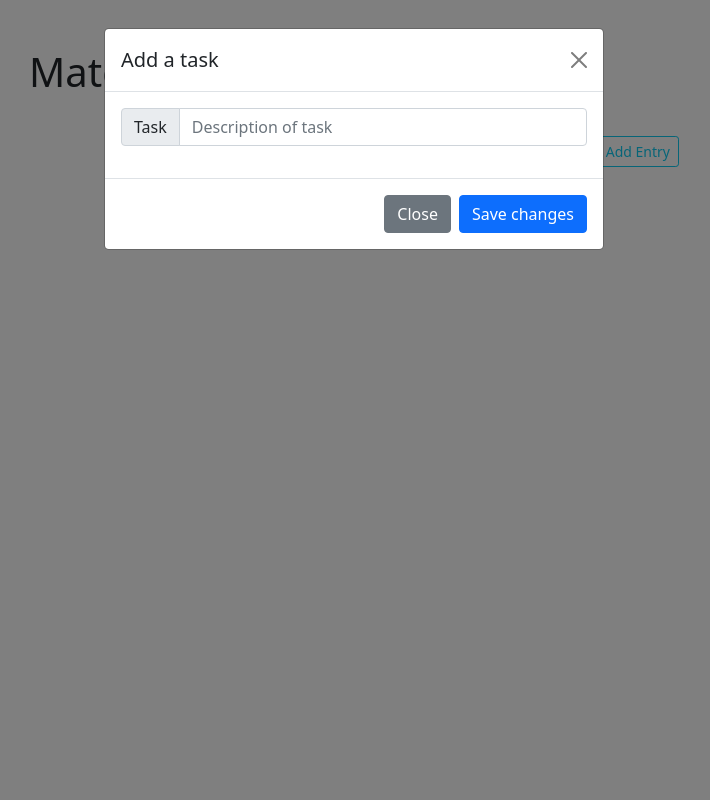
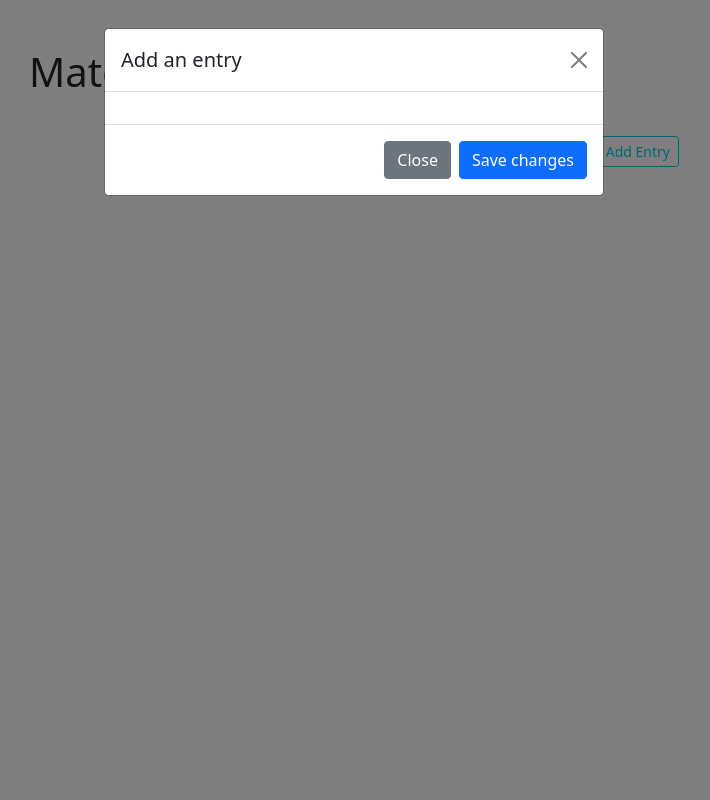
Before and after one commit to matthewjchou/411Project, a Flask app: page /matches in a window 1280 px wide, after a click on "Add Entry". Shown: the whole page, without its empty margins (286-996 px from the left). Run offline with Flask 2, Linux system fonts and the light colour scheme.

Commit message:
reads from modal

```diff
--- a/app/routes.py
+++ b/app/routes.py
@@ -18,7 +18,7 @@
 @app.route('/match_history')
 def match_history():
     keys, items = db_helper.fetch_match_history()
-    return render_template('table.html', table_name='Match History', keys=keys, items=items)
+    return render_template('table.html', table_name='Match-History', keys=keys, items=items)
 
 @app.route('/champion_mastery')
 def champion_mastery():
@@ -37,7 +37,7 @@
     """ recieved post requests for entry delete """
     utils.debug_log(str(keys))
     split = keys.split('|')
-    table = utils.normal_to_camel(split[0])
+    table = utils.hyphen_to_camel(split[0])
     try:
         db_helper.remove_row_by_pk(table, split[1])
         result = {'success': True, 'response': 'Removed row'}
@@ -46,11 +46,12 @@
 
     return jsonify(result)
 
-@app.route("/edit/<int:task_id>", methods=['POST'])
-def update(task_id):
+@app.route("/edit/<string:keys>", methods=['POST'])
+def update(keys):
     """ recieved post requests for entry updates """
-
+    utils.debug_log('here')
     data = request.get_json()
+    utils.debug_log(str(data))
 
     try:
         if "status" in data:
--- a/app/static/script/modal.js
+++ b/app/static/script/modal.js
@@ -1,38 +1,82 @@
 $(document).ready(function () {
     // example: https://getbootstrap.com/docs/4.2/components/modal/
     // show modal
+    var keys
+    var pk
+    var type
+    var tableName
     $('#task-modal').on('show.bs.modal', function (event) {
         const button = $(event.relatedTarget) // Button that triggered the modal
-        const taskID = button.data('source') // Extract info from data-* attributes
-        const content = button.data('content') // Extract info from data-* attributes
+        tableName = button.data('source') // Extract info from data-* attributes
+        pk = button.data('pk') // Extract info from data-* attributes
+        type = button.data('type')
+        const keysStringRaw = button.data('keys')
+
+        console.log(tableName)
+        console.log(pk)
+        console.log(keysStringRaw)
+
+        keys = keysStringRaw.slice(11,-2)
+        console.log(keys)
+        keys = keys.split(',')
+        // var keysString
+        for (i = 0; i < keys.length; i++) {
+            keys[i] = keys[i].slice(1,-1)
+            // keysString += keys[i]
+        }
+        console.log(keys)
 
         const modal = $(this)
-        if (taskID === 'New Task') {
-            modal.find('.modal-title').text(taskID)
-            $('#task-form-display').removeAttr('taskID')
+        if (type === 'New') {
+            console.log('New')
+            // for (key in keys) {
+            //     id = '#' + key
+            //     $(key).removeAttr('PK')
+            // }
         } else {
-            modal.find('.modal-title').text('Edit Task ' + taskID)
-            $('#task-form-display').attr('taskID', taskID)
+            console.log('Edit')
+            // for (key in keys) {
+            //     id = '#' + key
+            //     $(key).attr('PK', pk)
+            // }
         }
+        // if (taskID === 'New Task') {
+        //     modal.find('.modal-title').text(taskID)
+        //     $('#task-form-display').removeAttr('taskID')
+        // } else {
+        //     modal.find('.modal-title').text('Edit Task ' + taskID)
+        //     $('#task-form-display').attr('taskID', taskID)
+        // }
 
-        if (content) {
-            modal.find('.form-control').val(content);
-        } else {
-            modal.find('.form-control').val('');
-        }
-    })
+        // if (content) {
+        //     modal.find('.form-control').val(content);
+        // } else {
+        //     modal.find('.form-control').val('');
+        // }
+        // console.log($('#AccountId').val())
+        // console.log(document.querySelector('#AccountId').value)
+    });
 
 
     $('#submit-task').click(function () {
-        const tID = $('#task-form-display').attr('taskID');
-        console.log($('#task-modal').find('.form-control').val())
+
+        console.log(keys)
+        // console.log($('#AccountId').val())
+        var dict = {}
+        for (key of keys) {
+            v = $('#' + key).val()
+            if (v) {
+                dict.key = v
+            }
+        }
+        console.log(dict)
+        console.log(JSON.stringify(dict))
+
         $.ajax({
             type: 'POST',
-            url: tID ? '/edit/' + tID : '/create',
+            url: type === 'Edit' ? '/edit/' + pk : '/create',
             contentType: 'application/json;charset=UTF-8',
-            data: JSON.stringify({
-                'description': $('#task-modal').find('.form-control').val()
-            }),
+            data: JSON.stringify(dict),
             success: function (res) {
                 console.log(res.response)
                 location.reload();
@@ -61,7 +105,7 @@
     $('.state').click(function () {
         const state = $(this)
         const tID = state.data('source')
-        const new_state
+        var new_state
         if (state.text() === "In Progress") {
             new_state = "Complete"
         } else if (state.text() === "Complete") {
--- a/app/templates/table.html
+++ b/app/templates/table.html
@@ -25,7 +25,7 @@
 
             <!-- Button trigger modal -->
             <div style="text-align: right;">
-            <button type="button" class="btn btn-outline-info btn-sm" data-bs-toggle="modal" data-bs-target="#task-modal" data-source="New Task">Add Entry</button>
+            <button type="button" class="btn btn-outline-info btn-sm" data-bs-toggle="modal" data-bs-target="#task-modal" data-source={{table_name}} data-type="New" data-keys={{keys|string|replace(' ', '')}}>Add Entry</button>
             </div>
 
 
@@ -33,15 +33,19 @@
             <div class="modal-dialog">
                 <div class="modal-content">
                 <div class="modal-header">
-                    <h5 class="modal-title" id="Label">Add a task</h5>
+                    <h5 class="modal-title" id="Label">Add an entry</h5>
                     <button type="button" class="btn-close" data-bs-dismiss="modal" aria-label="Close"></button>
                 </div>
 
+
                 <div class="modal-body">
-                    <div class="input-group mb-3">
-                        <span class="input-group-text" id="task-form-display">Task</span>
-                        <input type="text" class="form-control" placeholder="Description of task" aria-label="task-name" aria-describedby="basic-addon1">
-                    </div>
+                    {% for k in keys %}
+                        <div class="input-group mb-3">
+                            <span class="input-group-text">{{k}}</span>
+                            <input id={{k}} type="text" class="form-control" placeholder="Text here" aria-label="task-name" aria-describedby="basic-addon1">
+                        </div>
+                    {% endfor %}
+
                 </div>
                 <div class="modal-footer">
                     <button type="button" class="btn btn-secondary" data-bs-dismiss="modal">Close</button>
@@ -75,9 +79,7 @@
                         {% endif %}
                     {% endfor %}
 
-                    <td><form method="POST" action="{{"/edit/" ~ table_name ~ "|" ~ item.PK}}">
-                        <button type="submit" class="btn btn-primary">Edit</button>
-                    </form></td>
+                    <td><button type="button" class="btn btn-outline-info btn-sm" data-bs-toggle="modal" data-bs-target="#task-modal" data-source="{{table_name}}" data-pk="{{item.PK}}" data-type="Edit" data-keys={{keys|string|replace(' ', '')}}><i class="fa fa-pen fa-1" aria-hidden="true"></i></button></td>
 
                     <td><form method="POST" action="{{"/delete/" ~ table_name ~ "|" ~ item.PK}}">
                         <button type="submit" class="btn btn-primary">Delete</button>
```
Also changed, not shown: app/database.py (+7 -1 lines), utils.py (+11 -0 lines).
